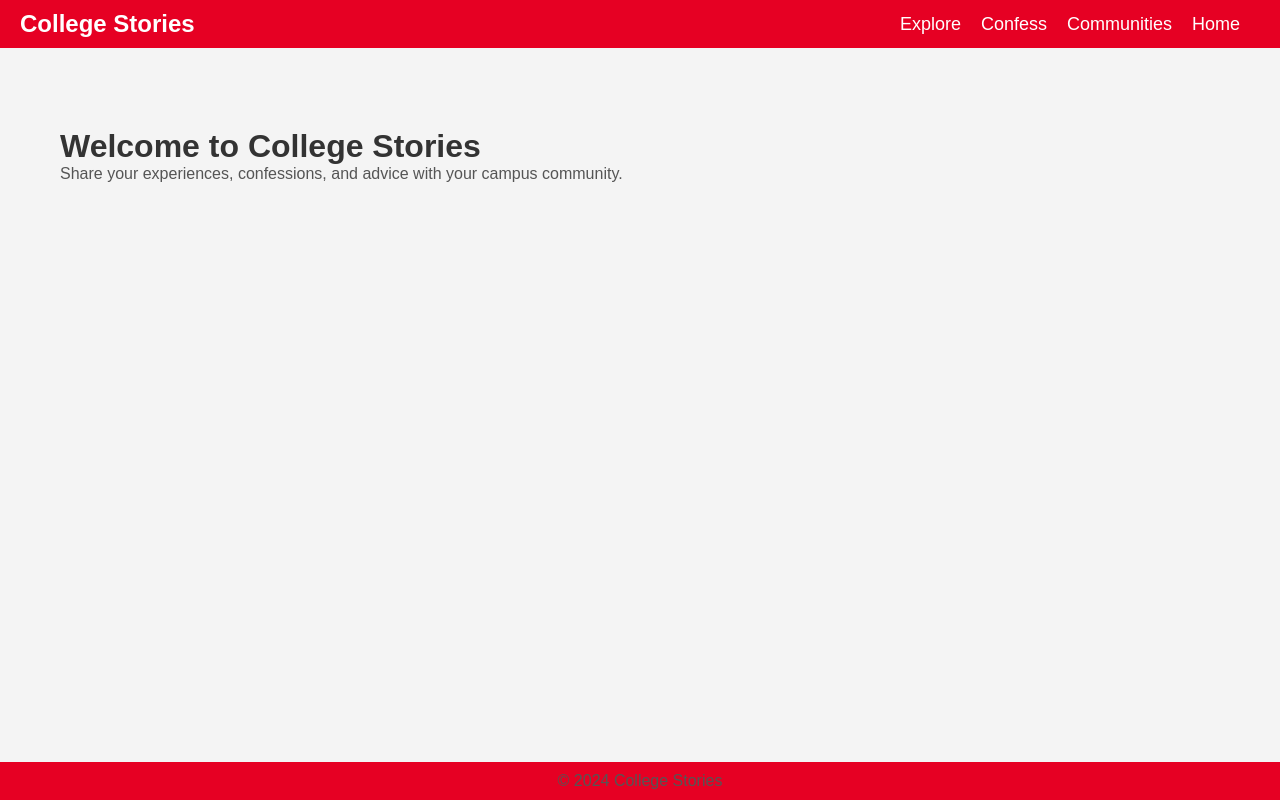
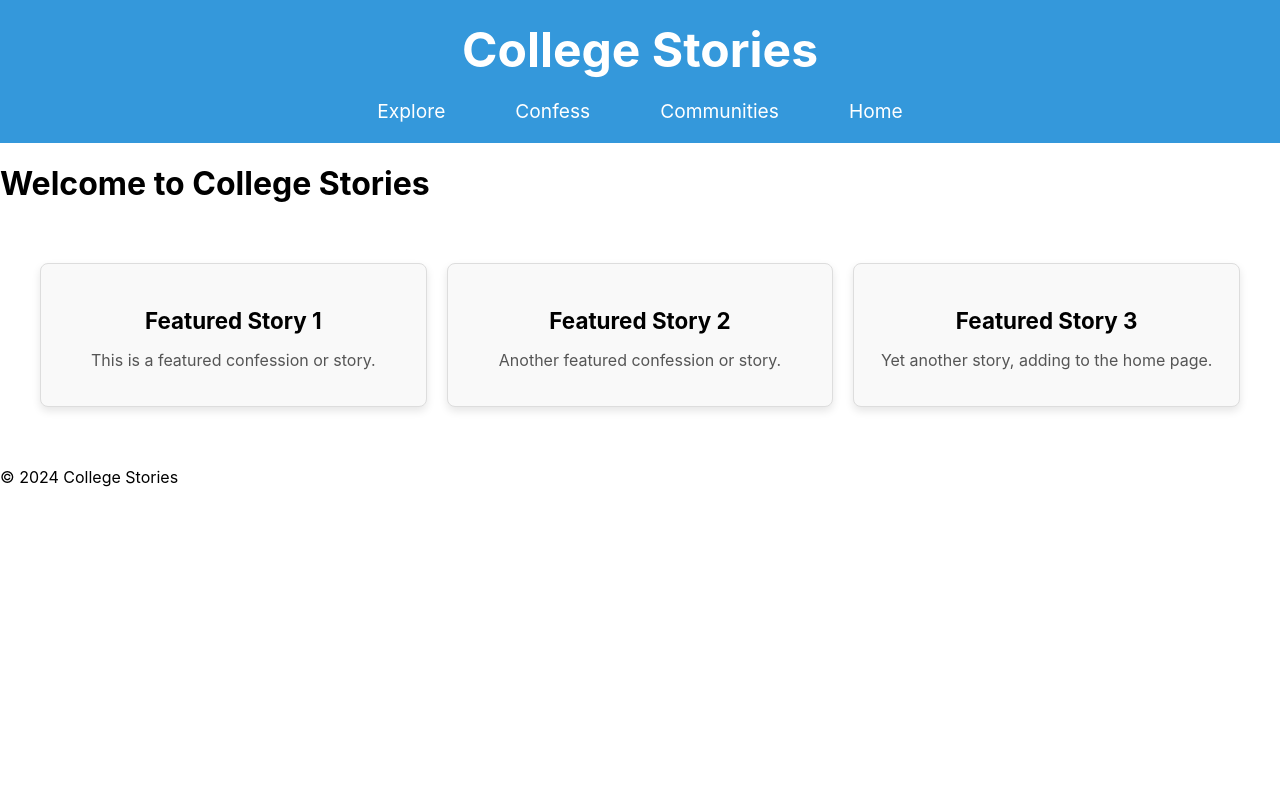
Before and after one commit to JeevanMaragani/college-stories, a React (Create React App) app in the folder client/: page / in a window 1280 px wide. Built offline with nearby package versions, Linux system fonts and the light colour scheme.

Commit message:
changed the layout as per College grid layout

```diff
--- a/client/src/App.css
+++ b/client/src/App.css
@@ -1,114 +1,87 @@
-/* General Reset */
-* {
-  margin: 0;
-  padding: 0;
-  box-sizing: border-box;
-}
-
-/* Global Styling */
-body {
-  font-family: 'Arial', sans-serif;
-  background-color: #f4f4f4;
-  margin: 0;
-  padding: 0;
-}
+/* App.css */
 
 /* Header Styles */
 header {
-  display: flex;
-  justify-content: space-between;
-  align-items: center;
-  background-color: #E60023; /* Pinterest-like coral red */
+  text-align: center;
+  padding: 20px;
+  background-color: #3498db; /* Blue header */
   color: white;
-  padding: 10px 20px;
-  position: sticky;
-  top: 0;
-  width: 100%;
-  z-index: 1000;
 }
 
-/* Logo styling */
-header .logo a {
-  font-size: 24px;
+header h1 {
+  font-size: 3rem; /* Large bold title */
   font-weight: bold;
+  margin: 0;
+}
+
+nav ul {
+  list-style: none;
+  padding: 0;
+  margin: 20px 0 0 0; /* Add some spacing between title and links */
+  display: flex;
+  justify-content: center;
+}
+
+nav ul li {
+  margin: 0 20px;
+}
+
+nav ul li a {
   color: white;
   text-decoration: none;
+  font-size: 1.2rem;
+  padding: 10px 15px;
+  border-radius: 5px;
+  transition: background-color 0.3s ease;
 }
 
-/* Navigation Menu */
-header nav ul {
-  list-style-type: none;
-  display: flex;
-  margin-right: 20px;
+nav ul li a:hover {
+  background-color: #2980b9; /* Slightly darker blue on hover */
 }
 
-header nav ul li {
-  margin-left: 20px;
+/* Home Page Box Grid */
+.home-featured-stories {
+  display: grid;
+  grid-template-columns: repeat(3, 1fr); /* Three-column grid */
+  gap: 20px;
+  margin: 40px auto;
+  padding: 20px;
+  max-width: 1200px;
 }
 
-header nav ul li a {
-  color: white;
-  text-decoration: none;
-  font-size: 18px;
+.featured-story {
+  background-color: #f9f9f9;
+  padding: 20px;
+  border: 1px solid #ddd;
+  border-radius: 8px;
+  text-align: center;
+  box-shadow: 0 4px 8px rgba(0, 0, 0, 0.1);
+  transition: transform 0.3s ease;
 }
 
-header nav ul li a:hover {
-  color: #ffdd57; /* Hover color change */
+.featured-story:hover {
+  transform: translateY(-5px);
 }
 
-/* Media Query for Mobile */
-@media (max-width: 768px) {
-  header nav ul {
-    flex-direction: column;
-    align-items: flex-start;
-    margin-top: 10px;
-  }
-
-  header nav ul li {
-    margin: 10px 0;
-  }
+.featured-story h3 {
+  font-size: 1.4rem;
+  margin-bottom: 15px;
 }
 
-/* Content Container */
-.container {
-  max-width: 1200px;
-  margin: 0 auto;
-  padding: 20px;
-  padding-top: 80px; /* Adjust to ensure content isn't hidden under the fixed header */
-}
-
-/* Typography */
-h1, h2, h3 {
-  font-family: 'Arial', sans-serif;
-  color: #333;
-}
-
-p {
+.featured-story p {
   font-size: 1rem;
   color: #555;
 }
 
-/* Footer Styles */
-footer {
-  background-color: #E60023;
-  padding: 10px;
-  text-align: center;
-  color: white;
-  position: fixed;
-  bottom: 0;
-  width: 100%;
+/* Responsive adjustments for smaller screens */
+@media (max-width: 768px) {
+  .home-featured-stories {
+    grid-template-columns: 1fr 1fr; /* Two-column layout on smaller screens */
+  }
 }
 
-/* Buttons Styling */
-button {
-  background-color: #E60023; /* Button color matching the header */
-  color: white;
-  border: none;
-  padding: 10px 15px;
-  border-radius: 4px;
-  cursor: pointer;
+@media (max-width: 480px) {
+  .home-featured-stories {
+    grid-template-columns: 1fr; /* Single column layout on very small screens */
+  }
 }
-
-button:hover {
-  background-color: #ff4757; /* Slightly lighter red on hover */
-}
--- a/client/src/App.js
+++ b/client/src/App.js
@@ -24,18 +24,15 @@ function App() {
   return (
     <Router>
       <div>
-        {/* Fixed Header */}
+        {/* Header with large title and navigation links */}
         <header>
-          <div className="logo">
-            <Link to="/">College Stories</Link>
-          </div>
+          <h1>College Stories</h1> {/* Large, bold title */}
           <nav>
             <ul>
-              {/* Updated Order */}
               <li><Link to="/explore">Explore</Link></li>
               <li><Link to="/confess">Confess</Link></li>
               <li><Link to="/communities">Communities</Link></li>
-              <li><Link to="/">Home</Link></li>
+              <li><Link to="/">Home</Link></li> {/* Home link placed last */}
             </ul>
           </nav>
         </header>
--- a/client/src/pages/ConfessionForm.css
+++ b/client/src/pages/ConfessionForm.css
@@ -5,11 +5,11 @@
   max-width: 600px;
   margin: 0 auto;
   padding: 20px;
-  padding-top: 80px; /* Adjust top padding to account for fixed header */
+  padding-top: 40px; /* Adjust top padding to account for fixed header */
   display: flex;
   flex-direction: column;
-  justify-content: flex-start;
-  align-items: center; /* Ensure content is centered horizontally */
+  justify-content: center;
+  align-items: center; /* Ensure content is centered */
 }
 
 /* Heading for the form */
@@ -42,7 +42,7 @@
 
 .confess-form button {
   padding: 12px;
-  background-color: #3498db;
+  background-color: #3498db; /* Revert button color to blue */
   color: white;
   border: none;
   border-radius: 5px;
@@ -51,18 +51,13 @@
 }
 
 .confess-form button:hover {
-  background-color: #2980b9;
+  background-color: #2980b9; /* Darker blue on hover */
 }
 
 /* Mobile-specific styling */
 @media (max-width: 768px) {
   .confess-container {
-    padding-top: 50px; /* Reduce top padding for smaller screens */
-  }
-
-  .confess-form {
-    padding-left: 10px;
-    padding-right: 10px; /* Extra padding on sides for small screens */
+    padding-top: 70px; /* Reduce padding for smaller screens */
   }
 }
 
@@ -70,7 +65,7 @@
 footer {
   text-align: center;
   padding: 20px;
-  background-color: #ff6f61;
+  background-color: #3498db; /* Revert footer color to blue */
   color: #fff;
   position: fixed;
   bottom: 0;
--- a/client/src/pages/Home.js
+++ b/client/src/pages/Home.js
@@ -1,12 +1,25 @@
 import React from 'react';
 
-const Home = () => {
+function Home() {
   return (
     <div>
       <h1>Welcome to College Stories</h1>
-      <p>Share your experiences, confessions, and advice with your campus community.</p>
+      <div className="home-featured-stories">
+        <div className="featured-story">
+          <h3>Featured Story 1</h3>
+          <p>This is a featured confession or story.</p>
+        </div>
+        <div className="featured-story">
+          <h3>Featured Story 2</h3>
+          <p>Another featured confession or story.</p>
+        </div>
+        <div className="featured-story">
+          <h3>Featured Story 3</h3>
+          <p>Yet another story, adding to the home page.</p>
+        </div>
+      </div>
     </div>
   );
-};
+}
 
 export default Home;
```
